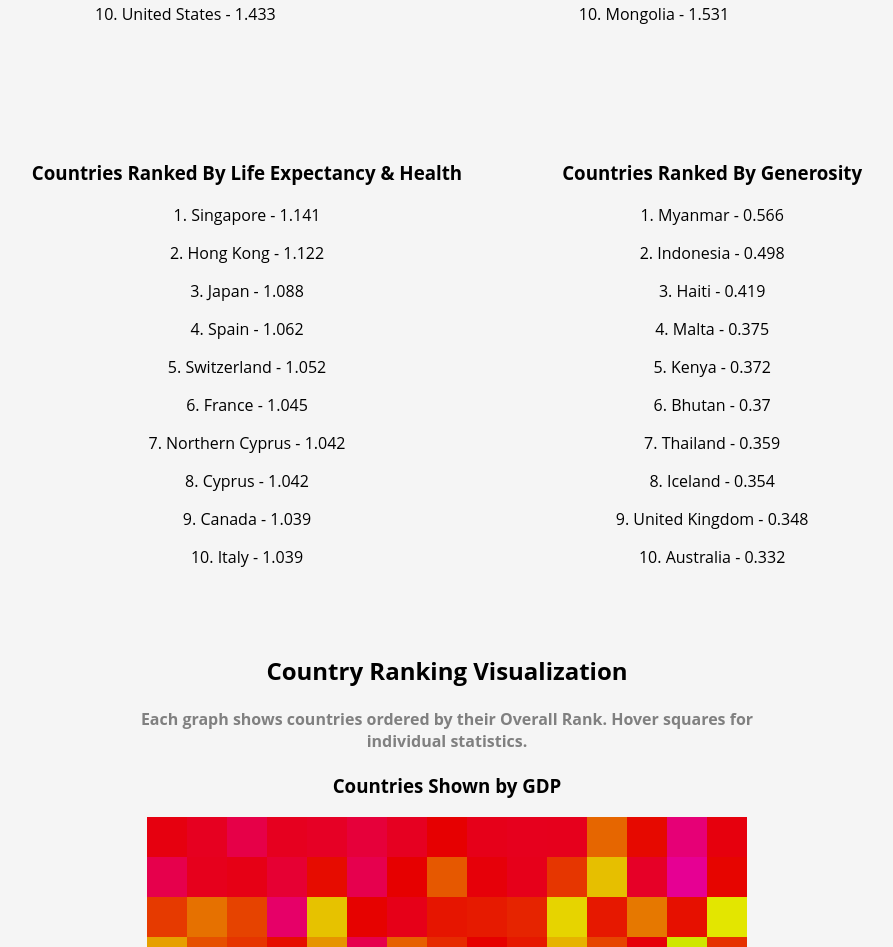
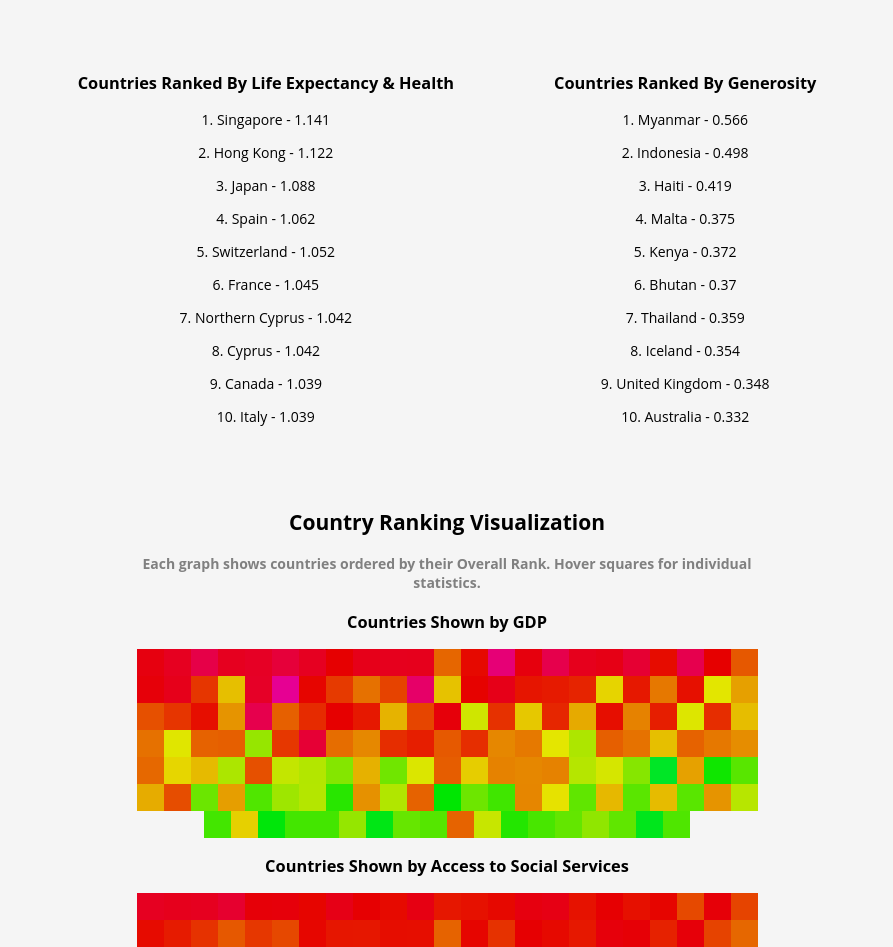
Before and after one commit to t0ri-make-school-coursework/data-visualizations-final, a plain HTML site: page index.html in a window 1280 px wide. Shown: the part 666-1613 px from the top of the page, without its empty margins (193-1086 px from the left). Drawn offline with Linux system fonts and the light colour scheme.

Commit message:
fixed some styling

```diff
--- a/index.html
+++ b/index.html
@@ -10,6 +10,7 @@
         text-align: center;
         margin-bottom: 30px;
         background-color: #f5f5f5;
+        font-size: 14px;
         font-family: 'Open Sans';
       }
       #challenge-three, #challenge-four>div {
--- a/index.js
+++ b/index.js
@@ -160,8 +160,8 @@ function visualizationGDP(data, container) {
   let elements = []
   data.forEach((country) => {
     const element = document.createElement('div')
-    element.style.height = '40px'
-    element.style.width = '40px'
+    element.style.height = '27px'
+    element.style.width = '27px'
     element.style.backgroundColor = `hsl(${(country.gdp * (0 - 100)) + 130}, 100%, 45%)`
     element.title = `${country.country} - GDP: ${country.gdp}`
     elements.push(element)
@@ -182,8 +182,8 @@ function visualizationSupport(data, container) {
   let elements = []
   data.forEach((country) => {
     const element = document.createElement('div')
-    element.style.height = '40px'
-    element.style.width = '40px'
+    element.style.height = '27px'
+    element.style.width = '27px'
     element.style.backgroundColor = `hsl(${(country.support * (0 - 100)) + 150}, 100%, 45%)`
     element.title = `${country.country} - Support Score: ${country.support}`
     elements.push(element)
@@ -204,8 +204,8 @@ function visualizationHealth(data, container) {
   let elements = []
   data.forEach((country) => {
     const element = document.createElement('div')
-    element.style.height = '40px'
-    element.style.width = '40px'
+    element.style.height = '27px'
+    element.style.width = '27px'
     element.style.backgroundColor = `hsl(${(country.health * (0 - 100)) + 130}, 100%, 45%)`
     element.title = `${country.country} - Health Score: ${country.health}`
     elements.push(element)
@@ -226,8 +226,8 @@ function visualizationGenerosity(data, container) {
   let elements = []
   data.forEach((country) => {
     const element = document.createElement('div')
-    element.style.height = '40px'
-    element.style.width = '40px'
+    element.style.height = '27px'
+    element.style.width = '27px'
     element.style.backgroundColor = `hsl(${(country.generosity * (0 - 100)) + 50}, 100%, 45%)`
     element.title = `${country.country} - Generosity: ${country.generosity}`
     elements.push(element)
```
